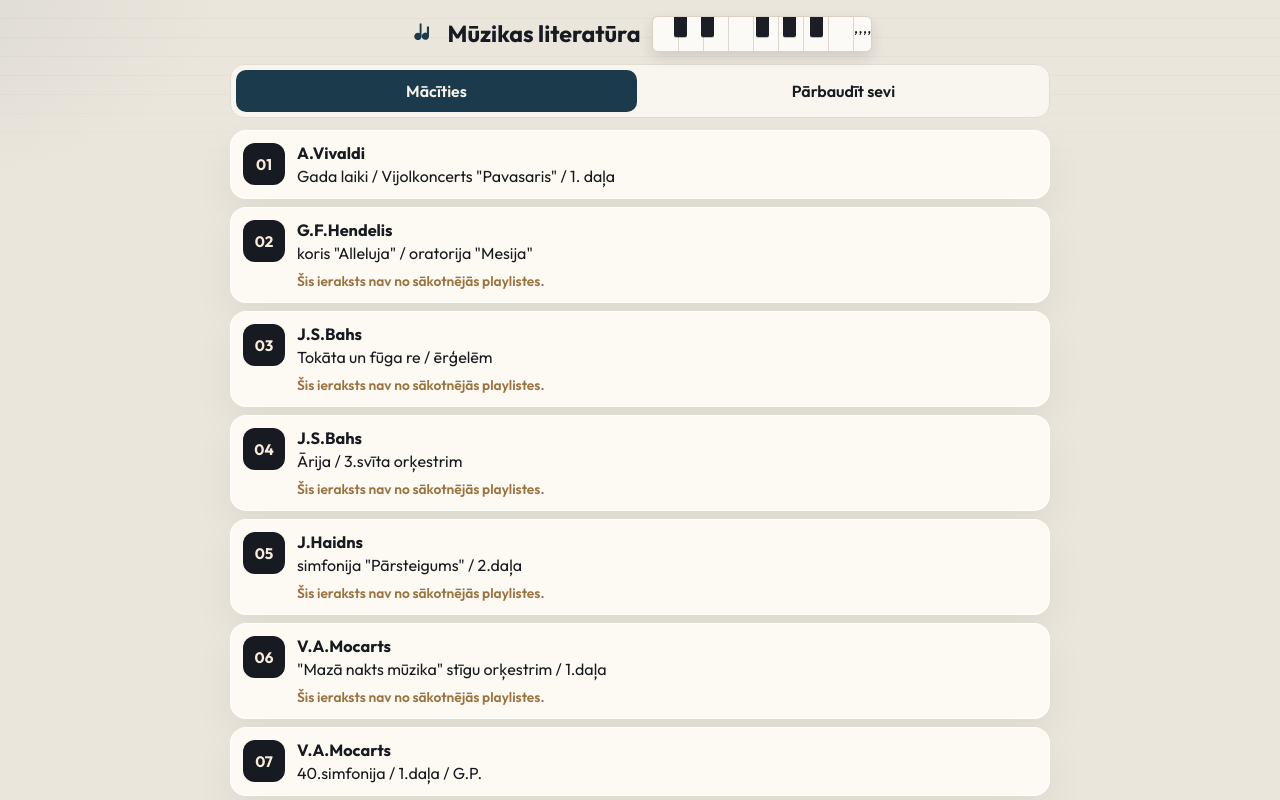
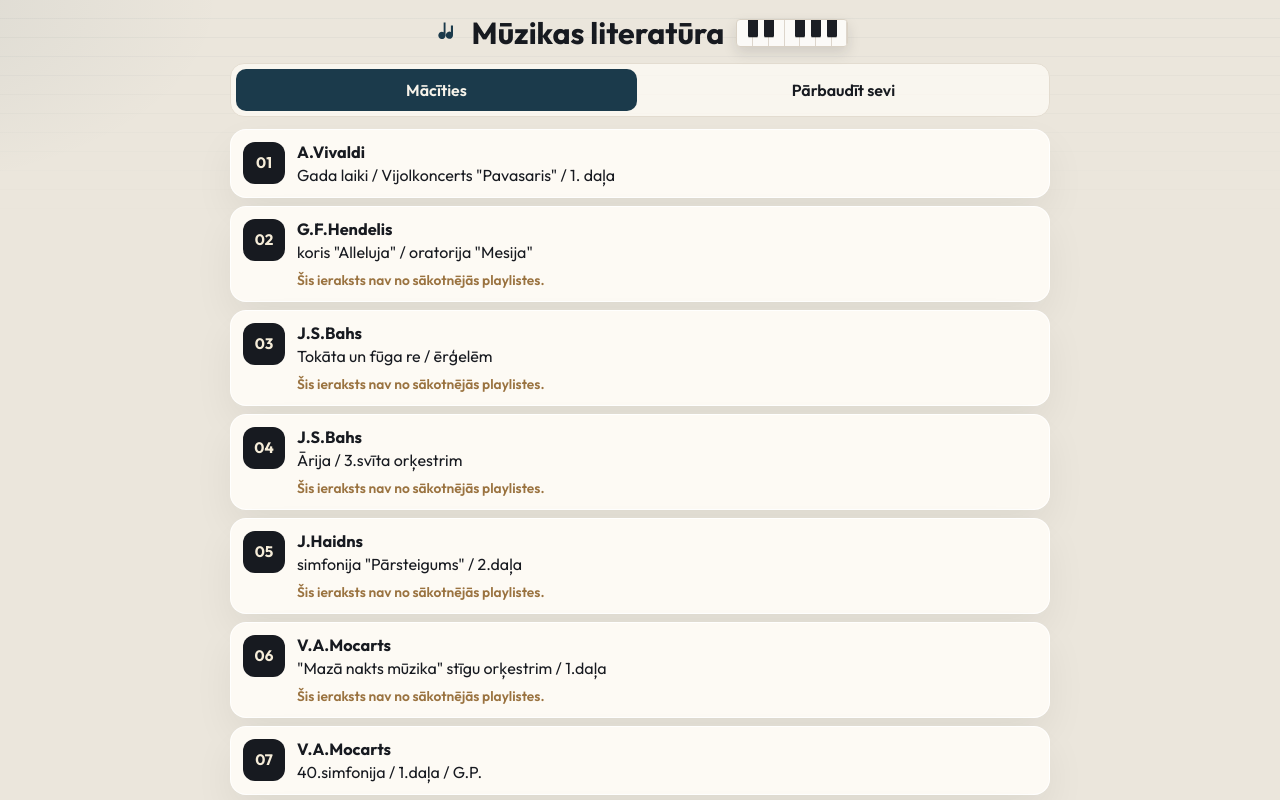
Before and after one commit to linda-ame/muzikas-literatura, a website with bundled scripts: page index.html in a window 1280 px wide. Shown: the top 800 px of the page. Built offline with nearby package versions, Linux system fonts and the light colour scheme.

Commit message:
Palielina virsrakstu, saīsina klavieres un noliek mācību bultas pa kreisi.
Co-authored-by: Cursor <cursoragent@cursor.com>

```diff
--- a/app.js
+++ b/app.js
@@ -202,13 +202,10 @@ function render() {
 }
 
 function shell(active) {
-  const count = 8;
-  const whites = Array.from({ length: count }, () => "<i></i>").join("");
-  const blacks = [];
-  for (let i = 0; i < count - 1; i++) {
-    if (i % 7 === 2 || i % 7 === 6) continue;
-    blacks.push(`<b style="left:calc((${i + 1}) / ${count} * 100% - 3%)"></b>`);
-  }
+  const whites = Array.from({ length: 7 }, () => "<i></i>").join("");
+  const blacks = [1, 2, 4, 5, 6]
+    .map((crack) => `<b style="left:${(crack / 7) * 100 - 4.4}%"></b>`)
+    .join("");
   return `
     <header class="masthead">
       <div class="brand">
@@ -256,8 +253,10 @@ function pieceDialog(piece) {
     <div class="sheet">
       <div class="sheet-card" role="dialog" aria-modal="true" aria-label="${piece.n}. ${esc(piece.author)}" tabindex="-1">
         <div class="sheet-nav">
-          <button class="ghost" type="button" data-action="learn-step" data-by="-1" ${atStart ? "disabled" : ""}>‹ Iepriekšējais</button>
-          <button class="ghost" type="button" data-action="learn-step" data-by="1" ${atEnd ? "disabled" : ""}>Nākamais ›</button>
+          <div class="sheet-steps">
+            <button class="ghost" type="button" data-action="learn-step" data-by="-1" ${atStart ? "disabled" : ""}>‹ Iepriekšējais</button>
+            <button class="ghost" type="button" data-action="learn-step" data-by="1" ${atEnd ? "disabled" : ""}>Nākamais ›</button>
+          </div>
           <button class="sheet-close" type="button" data-action="close-piece" aria-label="Aizvērt">×</button>
         </div>
         ${pieceCard(piece)}
--- a/styles.css
+++ b/styles.css
@@ -88,7 +88,7 @@ h1, h2, h3 {
   margin: 0;
 }
 
-h1 { font-size: clamp(1rem, 3.8vw, 1.45rem); line-height: 1.2; white-space: nowrap; }
+h1 { font-size: clamp(1.28rem, 5.6vw, 1.9rem); line-height: 1.15; white-space: nowrap; }
 
 h2 { font-size: 1.2rem; }
 
@@ -103,9 +103,9 @@ h2 { font-size: 1.2rem; }
   position: relative;
   display: flex;
   flex: none;
-  height: 36px;
-  width: clamp(156px, 42vw, 220px);
-  border-radius: 6px;
+  height: 28px;
+  width: clamp(86px, 24vw, 112px);
+  border-radius: 4px;
   overflow: hidden;
   box-shadow: 0 6px 14px rgba(23, 26, 32, 0.12);
   border: 1px solid #d9d1c4;
@@ -123,10 +123,10 @@ h2 { font-size: 1.2rem; }
 .piano b {
   position: absolute;
   top: 0;
-  width: 6%;
-  height: 58%;
+  width: 8.8%;
+  height: 62%;
   background: #1b1e24;
-  border-radius: 0 0 2px 2px;
+  border-radius: 0 0 1.5px 1.5px;
   box-shadow: 0 1px 0 rgba(0, 0, 0, 0.25);
 }
 
@@ -353,7 +353,7 @@ input:focus, textarea:focus {
 
 .sheet-nav {
   display: flex;
-  justify-content: flex-end;
+  justify-content: space-between;
   align-items: center;
   gap: 8px;
   margin-bottom: 10px;
@@ -361,6 +361,11 @@ input:focus, textarea:focus {
   top: 0;
   z-index: 1;
   background: var(--bg);
+}
+
+.sheet-steps {
+  display: flex;
+  gap: 8px;
 }
 
 .sheet-nav .ghost { padding: 8px 12px; }
```
